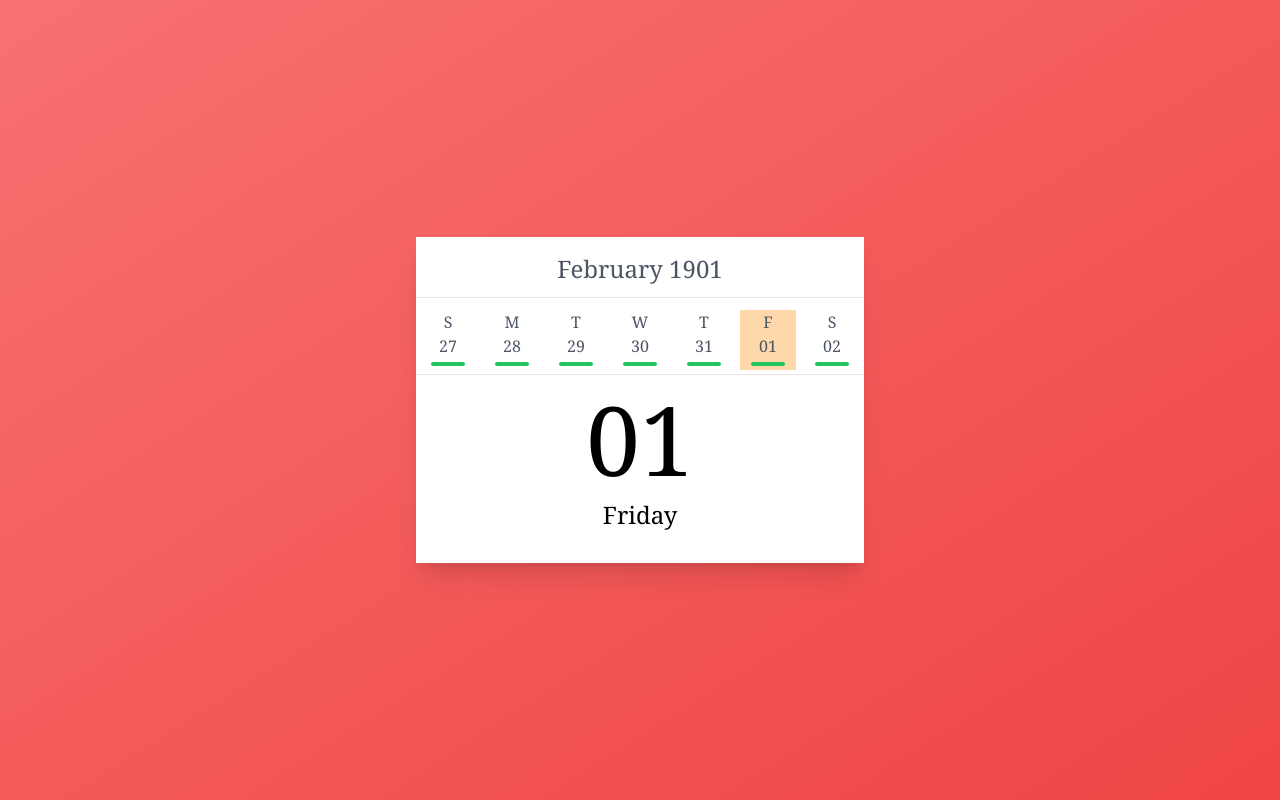
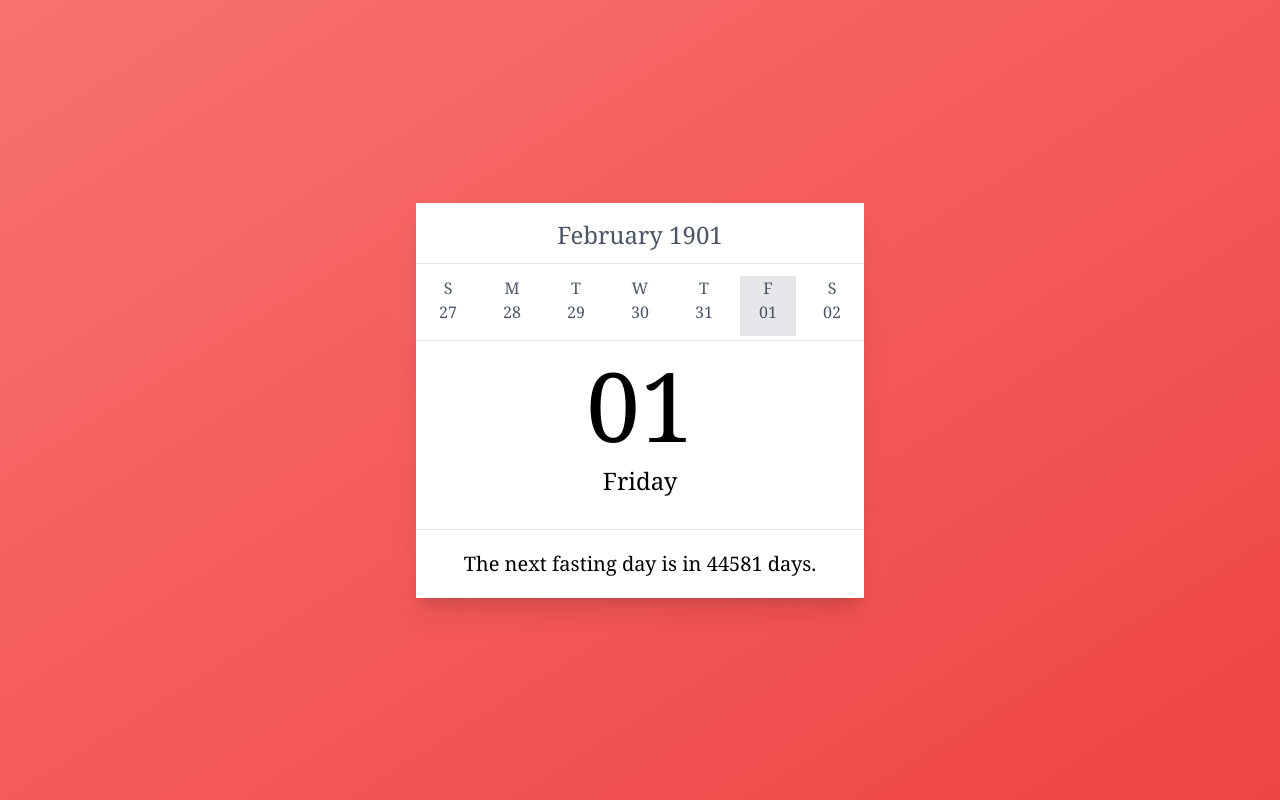
Before and after one commit to bakku/fast-like-east, a Vue app: page /days/1/1/1 in a window 1280 px wide. Built offline with nearby package versions, Linux system fonts and the light colour scheme.

Commit message:
Add fasting information

```diff
--- a/src/components/dayView/DayCardBody.vue
+++ b/src/components/dayView/DayCardBody.vue
@@ -1,10 +1,20 @@
 <script setup lang="ts">
-import { format, getDay } from "date-fns";
+import { differenceInDays, format, getDay, isBefore, isEqual } from "date-fns";
 import { dateFnsLocalizer } from "@/lib/constants";
+import { fastingDays } from "@/days";
+import { pluralize } from "@/lib/helpers";
+import FastingInformation from "@/components/dayView/FastingInformation.vue";
+import { computed } from "vue";
 
-defineProps<{
+const props = defineProps<{
   date: Date;
 }>();
+
+const nextFastingDay = computed(() =>
+  fastingDays.find(
+    (d) => isEqual(props.date, d.date) || isBefore(props.date, d.date)
+  )
+);
 </script>
 
 <template>
@@ -14,4 +24,24 @@ defineProps<{
       {{ dateFnsLocalizer.day(getDay(date)) }}
     </h1>
   </div>
+
+  <hr />
+
+  <div class="flex justify-center items-center p-5">
+    <h2 v-if="nextFastingDay == null" class="text-xl">
+      {{ $t("dayCard.body.noFastingDayScheduled") }}
+    </h2>
+    <h2 v-else-if="isBefore(date, nextFastingDay.date)" class="text-xl">
+      {{ $t("dayCard.body.nextFastingDayIsIn") }}
+      {{ differenceInDays(nextFastingDay.date, date) }}
+      {{
+        pluralize(
+          differenceInDays(nextFastingDay.date, date),
+          $t("dayCard.body.daysSingular"),
+          $t("dayCard.body.daysPlural")
+        )
+      }}.
+    </h2>
+    <fasting-information v-else :fasting-day="nextFastingDay" />
+  </div>
 </template>
--- a/src/components/dayView/DayCardHeader.vue
+++ b/src/components/dayView/DayCardHeader.vue
@@ -7,20 +7,40 @@ import {
   getDay,
   getMonth,
   getYear,
+  isEqual,
   startOfWeek,
 } from "date-fns";
 import { currentDateFnsLocale, dateFnsLocalizer } from "@/lib/constants";
-import { daysEqual } from "@/lib/helpers";
+import { daysEqual, fastingColor } from "@/lib/helpers";
 import router from "@/router";
+import { fastingDays } from "@/days";
+import type { FastingDay } from "@/lib/types";
+import { computed } from "vue";
 
 const props = defineProps<{
   date: Date;
 }>();
 
-const weekDays = eachDayOfInterval({
-  start: startOfWeek(props.date),
-  end: endOfWeek(props.date),
-});
+const weekDays = computed(() =>
+  eachDayOfInterval({
+    start: startOfWeek(props.date),
+    end: endOfWeek(props.date),
+  })
+);
+
+const fastingDayIndicatorClass = (day: Date) => {
+  const fastingDay: FastingDay | undefined = fastingDays.find((d) =>
+    isEqual(day, d.date)
+  );
+
+  if (fastingDay != undefined) {
+    return `w-[60%] h-1 bg-${fastingColor(
+      fastingDay.type
+    )} rounded-full mt-1 mb-1`;
+  }
+
+  return "w-[60%] h-1 mt-1 mb-1";
+};
 
 const handleDayClick = (day: Date) => {
   router.push({
@@ -48,7 +68,7 @@ const handleDayClick = (day: Date) => {
       v-for="day in weekDays"
       :key="day.getDate()"
       :class="`flex flex-col justify-center items-center m-1 cursor-pointer ${
-        daysEqual(day, date) ? 'bg-orange-200' : ''
+        daysEqual(day, date) ? 'bg-gray-200' : ''
       }`"
       @click="handleDayClick(day)"
     >
@@ -60,7 +80,7 @@ const handleDayClick = (day: Date) => {
         }}
       </p>
       <p>{{ format(day, "dd") }}</p>
-      <span class="w-[60%] h-1 bg-green-500 rounded-full mt-1 mb-1"></span>
+      <span :class="fastingDayIndicatorClass(day)"></span>
     </div>
   </div>
 
--- /dev/null
+++ b/src/components/dayView/FastingInformation.vue
@@ -0,0 +1,30 @@
+<script setup lang="ts">
+import type { FastingDay } from "@/lib/types";
+import { fastingColor } from "@/lib/helpers";
+import { computed } from "vue";
+
+const props = defineProps<{
+  fastingDay: FastingDay;
+}>();
+
+const color = computed(() => fastingColor(props.fastingDay.type));
+const i18nPrefix = computed(() => `${props.fastingDay.type}`);
+</script>
+
+<template>
+  <div class="flex">
+    <div :class="`flex flex-none ml-5 items-center border-${color} border-r-2`">
+      <h2 class="text-3xl mr-5">
+        {{ $t(`dayCard.body.${i18nPrefix}.icon`) }}
+      </h2>
+    </div>
+    <div class="grow ml-5">
+      <h2 class="text-xl">
+        {{ $t(`dayCard.body.${i18nPrefix}.title`) }}
+      </h2>
+      <h3 class="text-lg text-gray-500">
+        {{ $t(`dayCard.body.${i18nPrefix}.subtitle`) }}
+      </h3>
+    </div>
+  </div>
+</template>
--- /dev/null
+++ b/src/days.ts
@@ -0,0 +1,25 @@
+import { FastingType } from "@/lib/types";
+import type { FastingDay } from "@/lib/types";
+
+export const fastingDays = [
+  {
+    date: new Date(2023, 1, 22),
+    type: FastingType.STRICT,
+  },
+  {
+    date: new Date(2023, 1, 23),
+    type: FastingType.STRICT,
+  },
+  {
+    date: new Date(2023, 1, 24),
+    type: FastingType.STRICT,
+  },
+  {
+    date: new Date(2023, 1, 25),
+    type: FastingType.WINE,
+  },
+  {
+    date: new Date(2023, 1, 26),
+    type: FastingType.WINE,
+  },
+] as Array<FastingDay>;
--- a/src/i18n/index.ts
+++ b/src/i18n/index.ts
@@ -1,8 +1,72 @@
 export default {
   de: {
     dateFormat: "dd. MMMM yyyy",
+    dayCard: {
+      body: {
+        noFastingDayScheduled: "Derzeit ist kein weiterer Fastentag geplant.",
+        nextFastingDayIsIn: "Der nächste Fastentag ist in",
+        daysSingular: "Tag",
+        daysPlural: "Tagen",
+        cheese: {
+          icon: "🧀",
+          title: "Käse Tag",
+          subtitle:
+            "Milchprodukte, Eier, Fisch, (Oliven-) Öl und Wein sind erlaubt. Kein Fleisch.",
+        },
+        strict: {
+          icon: "🥵",
+          title: "Strenger Tag",
+          subtitle:
+            "Kein Fleisch, Fisch, (Oliven-) Öl, Wein, Milchprodukte und Eier.",
+        },
+        wine: {
+          icon: "🍇",
+          title: "Wein Tag",
+          subtitle:
+            "Wein und (Oliven-) Öl sind erlaubt. Kein Fleisch, Fisch, Milchprodukte und Eier.",
+        },
+        fish: {
+          icon: "🐟",
+          title: "Fisch Day",
+          subtitle:
+            "Fisch, (Oliven-) Öl und Wein sind erlaubt. Kein Fleisch, Milchprodukte und Eier.",
+        },
+      },
+    },
   },
   en: {
     dateFormat: "dd MMMM yyyy",
+    dayCard: {
+      body: {
+        noFastingDayScheduled: "Currently there is no fasting day scheduled.",
+        nextFastingDayIsIn: "The next fasting day is in",
+        daysSingular: "day",
+        daysPlural: "days",
+        cheese: {
+          icon: "🧀",
+          title: "Cheese Day",
+          subtitle:
+            "Dairy, eggs, fish, (olive) oil and wine are allowed. Refrain from meat.",
+        },
+        strict: {
+          icon: "🥵",
+          title: "Strict Day",
+          subtitle:
+            "Refrain from meat, fish, (olive) oil, wine, dairy, and eggs.",
+        },
+        wine: {
+          icon: "🍇",
+          title: "Wine Day",
+          subtitle:
+            "Wine and (olive) oil are allowed. Refrain from meat, fish, dairy, and eggs.",
+        },
+        fish: {
+          icon: "🐟",
+          title: "Fish Day",
+          subtitle:
+            "Fish, (olive) oil and wine are allowed. Refrain from meat, dairy and eggs.",
+        },
+      },
+    },
   },
 };
--- a/src/lib/helpers.ts
+++ b/src/lib/helpers.ts
@@ -1,4 +1,5 @@
 import { getMonth, getDate, getYear } from "date-fns";
+import { FastingType } from "@/lib/types";
 
 export const isPositiveInteger = (str: string) => {
   const num = Number(str);
@@ -9,3 +10,21 @@ export const daysEqual = (d1: Date, d2: Date) =>
   getDate(d1) === getDate(d2) &&
   getMonth(d1) === getMonth(d2) &&
   getYear(d1) === getYear(d2);
+
+export const pluralize = (count: number, singular: string, plural: string) => {
+  if (count != 1) return plural;
+  else return singular;
+};
+
+export const fastingColor = (type: FastingType) => {
+  switch (type) {
+    case FastingType.CHEESE:
+      return "yellow-300";
+    case FastingType.FISH:
+      return "blue-500";
+    case FastingType.STRICT:
+      return "red-500";
+    case FastingType.WINE:
+      return "purple-600";
+  }
+};
--- a/src/lib/types.ts
+++ b/src/lib/types.ts
@@ -2,3 +2,15 @@ export enum Locale {
   DE,
   EN,
 }
+
+export enum FastingType {
+  WINE = "wine",
+  CHEESE = "cheese",
+  FISH = "fish",
+  STRICT = "strict",
+}
+
+export interface FastingDay {
+  date: Date;
+  type: FastingType;
+}
--- a/tailwind.config.js
+++ b/tailwind.config.js
@@ -1,6 +1,14 @@
 /** @type {import('tailwindcss').Config} */
 module.exports = {
   content: ["./index.html", "./src/**/*.{vue,js,ts,jsx,tsx}"],
+  safelist: [
+    {
+      pattern: /bg-.*/,
+    },
+    {
+      pattern: /border-.*/,
+    },
+  ],
   theme: {
     extend: {},
   },
--- a/vite.config.ts
+++ b/vite.config.ts
@@ -1,14 +1,15 @@
-import { fileURLToPath, URL } from 'node:url'
+import { fileURLToPath, URL } from "node:url";
 
-import { defineConfig } from 'vite'
-import vue from '@vitejs/plugin-vue'
+import { defineConfig } from "vite";
+import vue from "@vitejs/plugin-vue";
 
 // https://vitejs.dev/config/
 export default defineConfig({
   plugins: [vue()],
   resolve: {
     alias: {
-      '@': fileURLToPath(new URL('./src', import.meta.url))
-    }
-  }
-})
+      "@": fileURLToPath(new URL("./src", import.meta.url)),
+      "vue-i18n": "vue-i18n/dist/vue-i18n.cjs.js",
+    },
+  },
+});
```
Also changed, not shown: index.html (+2 -2 lines), public/days.json (deleted, +0 -22 lines), 1 other file (tests, documents, lock files or other folders).
